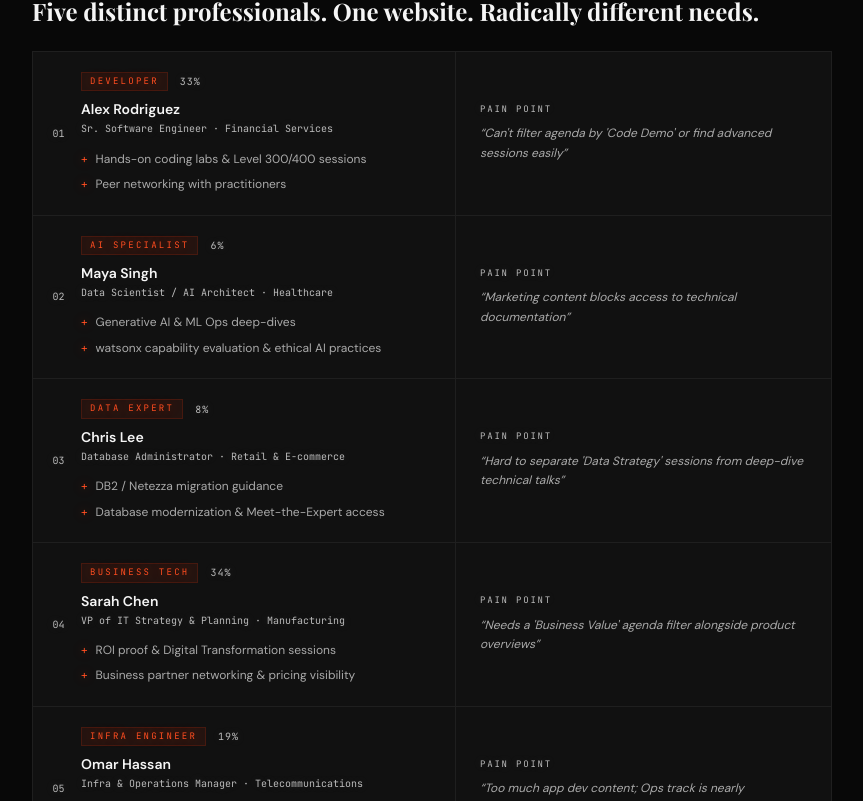
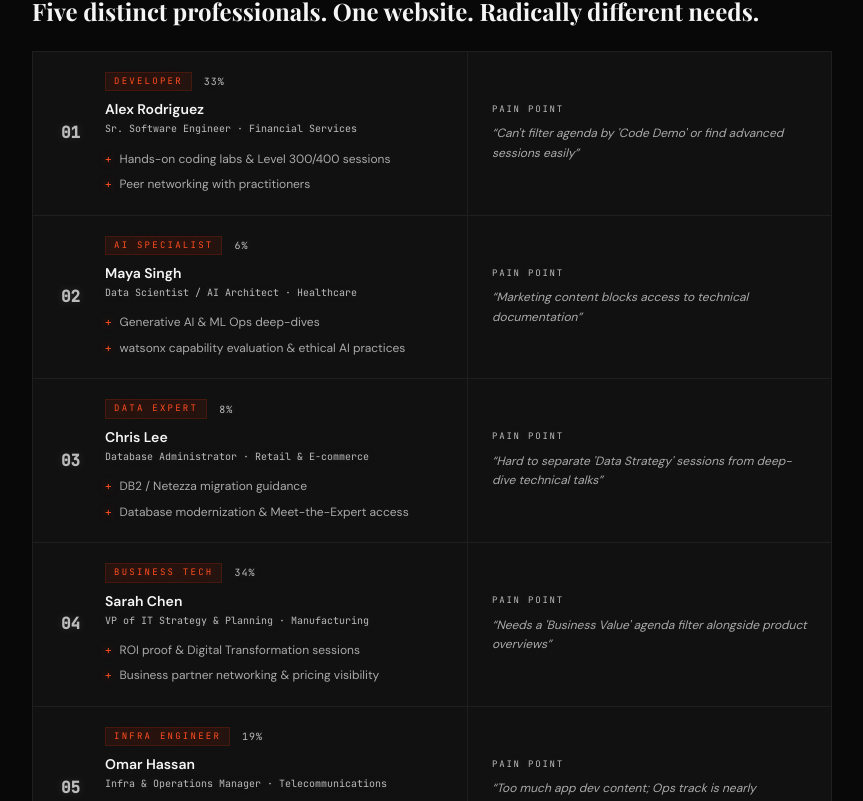
Before and after one commit to singhwithpratap-creator/bhanu-portfolio, a Next.js app: page /work/ibm-conference in a window 1280 px wide. Shown: the part 1419-2220 px from the top of the page, without its empty margins (208-1071 px from the left). Built offline with nearby package versions, Linux system fonts and the light colour scheme.

Commit message:
Make row number labels larger (text-base bold) and widen number column

```diff
--- a/src/app/work/ibm-conference/page.tsx
+++ b/src/app/work/ibm-conference/page.tsx
@@ -81,13 +81,13 @@ export default function IBMConferencePage() {
               ].map((p) => (
                 <div
                   key={p.num}
-                  className="group grid grid-cols-[32px_1fr] sm:grid-cols-[48px_1fr_1fr] bg-[#111111] hover:bg-[#161616] transition-colors duration-200"
+                  className="group grid grid-cols-[56px_1fr] sm:grid-cols-[72px_1fr_1fr] bg-[#111111] hover:bg-[#161616] transition-colors duration-200"
                 >
                   {/* Number column */}
                   <div className="flex items-stretch">
                     <div className="w-[3px] bg-transparent group-hover:bg-[#CC310E] transition-colors duration-200" />
                     <div className="flex items-center justify-center flex-1">
-                      <span className="font-mono text-[10px] text-[#888888] group-hover:text-[#CC310E] transition-colors duration-200">
+                      <span className="font-mono text-base font-bold text-[#888888] group-hover:text-[#CC310E] transition-colors duration-200">
                         {p.num}
                       </span>
                     </div>
--- a/src/app/work/product-ai/page.tsx
+++ b/src/app/work/product-ai/page.tsx
@@ -175,8 +175,8 @@ export default function ProductAIPage() {
                 <div key={phase.num} className="group flex items-start gap-0 bg-[#0d0d0d] hover:bg-[#111111] transition-colors duration-200">
                   <div className="flex items-stretch">
                     <div className="w-[3px] bg-transparent group-hover:bg-[#CC310E] transition-colors duration-200" />
-                    <div className="flex items-center justify-center w-14 shrink-0 py-5">
-                      <span className="font-mono text-[10px] text-[#888888] group-hover:text-[#CC310E] transition-colors duration-200">{phase.num}</span>
+                    <div className="flex items-center justify-center w-16 shrink-0 py-5">
+                      <span className="font-mono text-base font-bold text-[#888888] group-hover:text-[#CC310E] transition-colors duration-200">{phase.num}</span>
                     </div>
                   </div>
                   <div className="py-5 pl-5 pr-6 border-l border-[#1F1F1F]">
```
